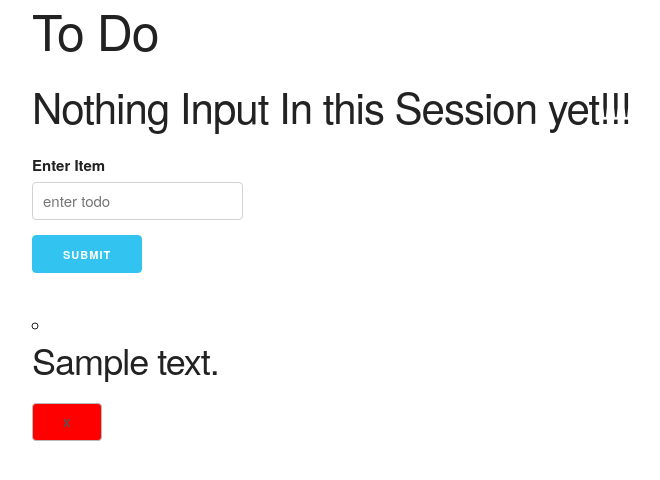
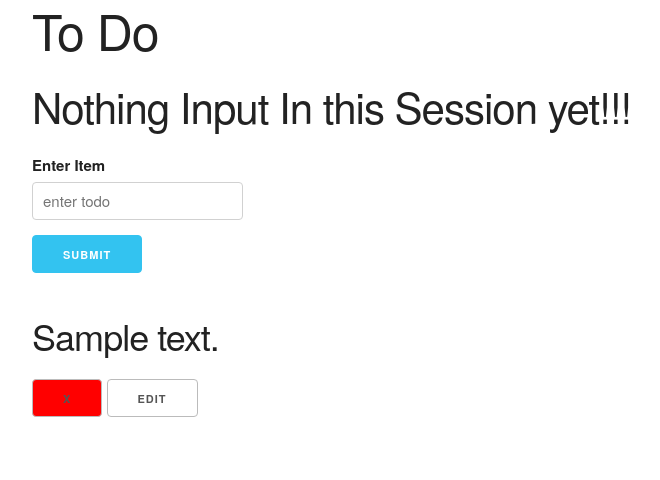
Before and after one commit to Bbouley/todo-app-flaskr, a Flask app: page / in a window 1280 px wide. Shown: the top 480 px of the page, without its empty margins (128-788 px from the left). Run offline with Flask 2, Linux system fonts and the light colour scheme; tables that the repository leaves empty hold one stand-in row (values such as "Sample post").

Commit message:
updating todo.md

```diff
--- a/templates/index.html
+++ b/templates/index.html
@@ -22,21 +22,20 @@
       <div class="row">
         <div class="three columns">
           <label for="todoInput">Enter Item</label>
-          <input class="u-full-width" type="text" placeholder="enter todo" id="todoInput" name="todoInputName">
+          <input class="u-full-width" type="text" placeholder="enter todo" id="todoInput" name="todoInputName" required>
           <input class="button-primary" type="submit" value="Submit">
         </div>
       </div>
     </form>
 
     <div class="list">
-      <ul>
       {% for todo in todos %}
-        <li id = {{ todo[0] }}>
+        <div id = {{ todo[0] }}>
           <h3>{{ todo[1] }}</h3>
           <button class="delete">X</button>
-        </li>
+          <button class="edit">Edit</button>
+        </div>
       {% endfor %}
-      </ul>
     </div>
 
   </div>
```
Also changed, not shown: app.py (+0 -9 lines), todo.md (+6 -1 lines), README.md, todo.db.
